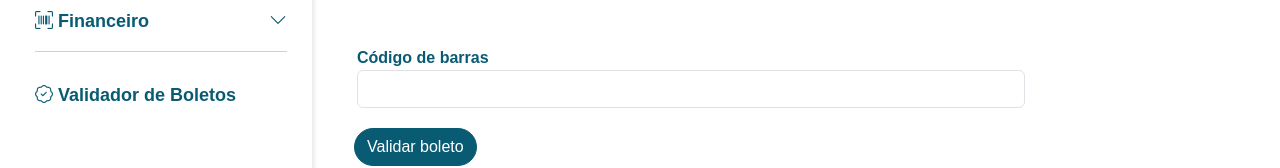
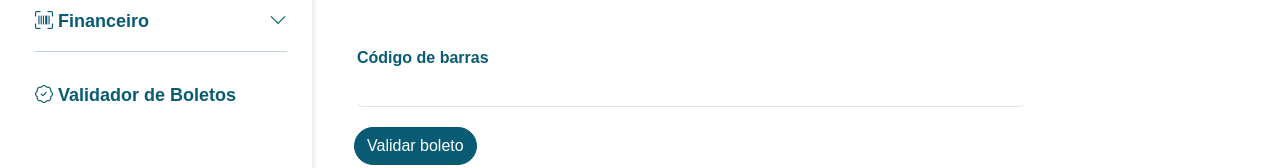
Before and after one commit to christiananjos/Projeto, an Angular app in the folder Poc-Volks/: page /app-validador-boletos in a window 1280 px wide. Shown: the part 349-517 px from the top of the page. Built offline with nearby package versions, Linux system fonts and the light colour scheme.

Commit message:
removi as bordas do input

```diff
--- a/Poc-Volks/src/app/validador-boletos/validador-boletos.component.css
+++ b/Poc-Volks/src/app/validador-boletos/validador-boletos.component.css
@@ -77,3 +77,9 @@
     display: flex;
     justify-content: flex-start;
   }
+
+input#barcodeInput {
+    border-left: none;
+    border-right: none;
+    border-top: none;
+}
```
Also changed, not shown: Poc-Volks/src/app/validador-boletos/validador-boletos.component.html (indentation only).
